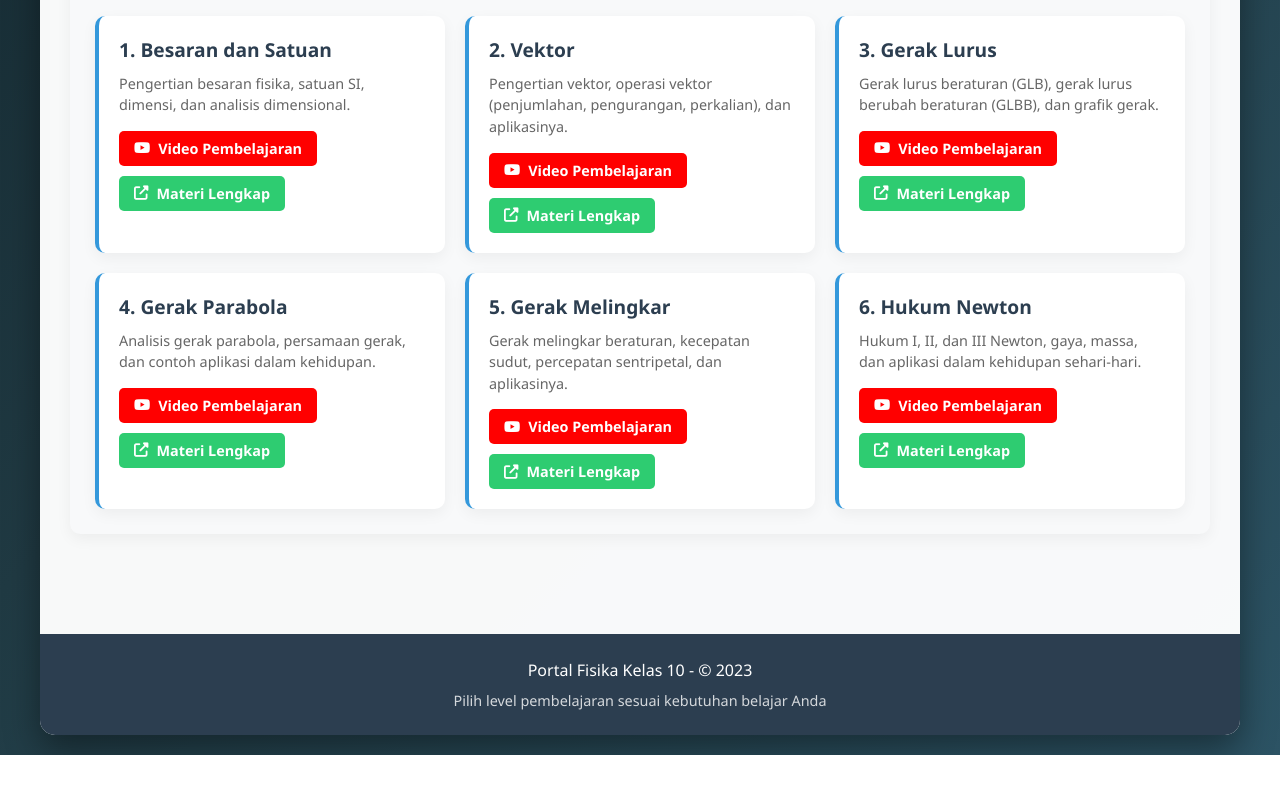
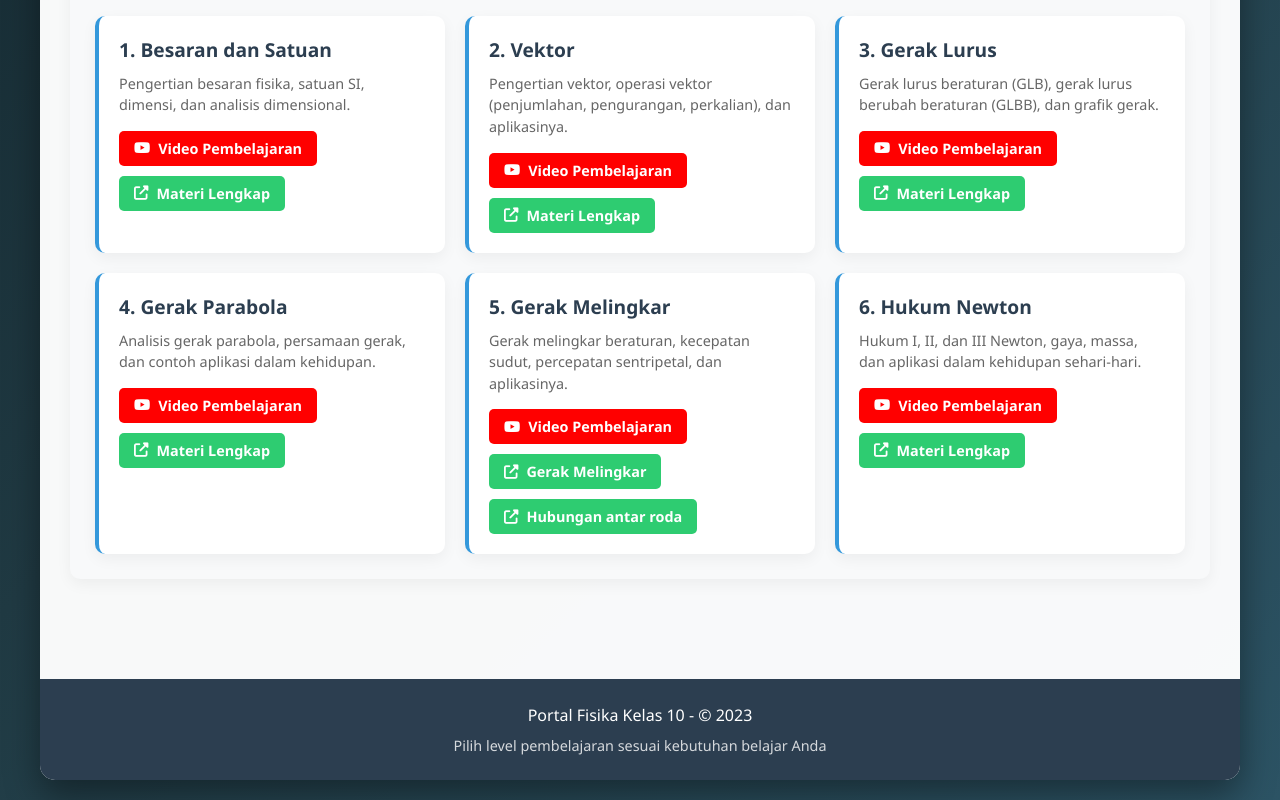
Before and after one commit to thefounder-anexplorer/mediaajarfisikaSMA, a plain HTML site: page kelas10.html in a window 1280 px wide. Shown: the part 850-1650 px from the top of the page. Before the commit the page ends 1605 px from the top, so only its background shows below. Drawn offline with Linux system fonts and the light colour scheme.

Commit message:
Update links in kelas10.html for new resources

```diff
--- a/kelas10.html
+++ b/kelas10.html
@@ -436,9 +436,15 @@
                                 <a href="https://youtube.com/playlist?list=contoh-gerak-melingkar" class="youtube-link" target="_blank">
                                     <i class="fab fa-youtube"></i> Video Pembelajaran
                                 </a>
-                                <a href="https://example.com/gerak-melingkar-steady" class="materi-link" target="_blank">
-                                    <i class="fas fa-external-link-alt"></i> Materi Lengkap
+                                <a href="https://thefounder-anexplorer.github.io/004_hubungan_antar_roda/" class="materi-link" target="_blank">
+                                    <i class="fas fa-external-link-alt"></i> Gerak Melingkar
                                 </a>
+
+                                </a>
+                                <a href="https://thefounder-anexplorer.github.io/004_hubungan_antar_roda/" class="materi-link" target="_blank">
+                                    <i class="fas fa-external-link-alt"></i> Hubungan antar roda
+                                </a>
+
                             </div>
                         </div>
 
```
